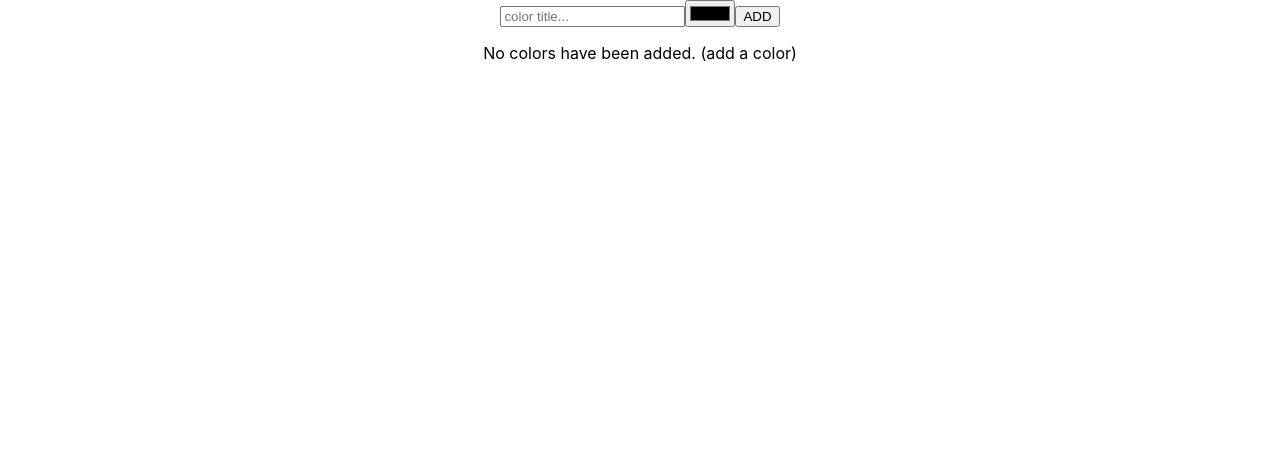
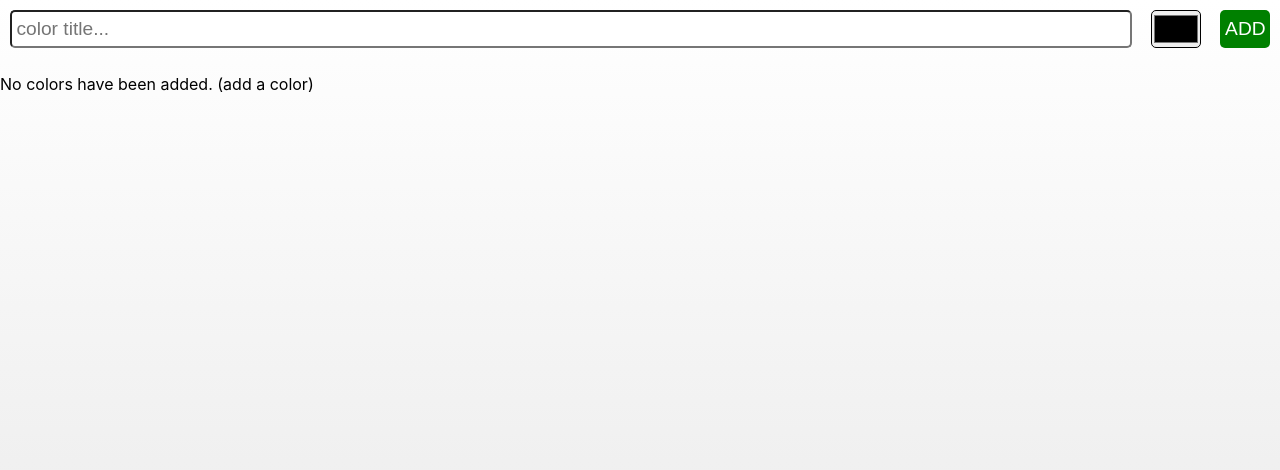
Before and after one commit to tyrelhooker/color_organizer, a React (Create React App) app: page / in a window 1280 px wide. Shown: the top 470 px of the page. Built offline with nearby package versions, Linux system fonts and the light colour scheme.

Commit message:
Convert stylesheets from css to scss

```diff
--- a/package.json
+++ b/package.json
@@ -6,6 +6,7 @@
     "@testing-library/jest-dom": "^4.2.4",
     "@testing-library/react": "^9.5.0",
     "@testing-library/user-event": "^7.2.1",
+    "node-sass": "^4.14.1",
     "react": "^16.13.1",
     "react-dom": "^16.13.1",
     "react-scripts": "3.4.1",
--- a/src/App.js
+++ b/src/App.js
@@ -1,7 +1,7 @@
 import React, { useState, useEffect } from 'react';
 import { v4 } from 'uuid';
 import logo from './logo.svg';
-import './App.css';
+import './stylesheets/App.scss';
 import AddColorForm from './components/AddColorForm';
 import StarRating from './components/StarRating';
 import ColorList from './components/ColorList';
--- a/src/components/AddColorForm.js
+++ b/src/components/AddColorForm.js
@@ -1,5 +1,6 @@
 import React, { useRef } from 'react';
 import PropTypes from 'prop-types';
+import '../stylesheets/AddColorForm.scss';
 
 const AddColorForm = ({ onNewColor = f => f }) => {
   const titleInput = useRef();
@@ -14,7 +15,7 @@ const AddColorForm = ({ onNewColor = f => f }) => {
   };
 
   return (
-    <form onSubmit={submit}>
+    <form className='add-color' onSubmit={submit}>
       <input
         ref={titleInput}
         type='text'
--- a/src/components/Color.js
+++ b/src/components/Color.js
@@ -1,5 +1,6 @@
 import React from 'react';
 import StarRating from './StarRating';
+import '../stylesheets/Color.scss'
 
 const Color = ({
   title,
@@ -12,7 +13,7 @@ const Color = ({
     <section className='color'>
       <h2>{title}</h2>
       <button onClick={onRemove}>X</button>
-      <div className='color' style={{ backgroundColor: color }}></div>
+      <div className='color' style={{ backgroundColor: color, color: 'white' }}>{color}</div>
       <div>
         <StarRating starsSelected={rating} onRate={onRate} />
       </div>
--- a/src/components/ColorList.js
+++ b/src/components/ColorList.js
@@ -1,5 +1,6 @@
 import React from 'react';
 import Color from './Color';
+import '../stylesheets/ColorList.scss';
 
 const ColorList = ({ colors = [], onRemove = f => f, onRate = f => f }) => {
   return (
--- a/src/components/Star.js
+++ b/src/components/Star.js
@@ -1,5 +1,6 @@
 import React from 'react';
 import PropTypes from 'prop-types';
+import '../stylesheets/Star.scss';
 
 const Star = ({ selected = false, onClick = f => f }) => (
   <div className={selected ? 'star selected' : 'star'} onClick={onClick}></div>
--- /dev/null
+++ b/src/stylesheets/AddColorForm.scss
@@ -0,0 +1,29 @@
+@import "globals";
+
+form.add-color {
+  width: 100%;
+  display: flex;
+
+  >:first-child {
+    flex-grow: 1;
+  }
+
+  input, button {
+    margin: .5em;
+    padding: .25em;
+    font-size: 1.2em;
+    border-radius: 5px;
+  }
+
+  input[type="color"] {
+    padding: 0;
+    height: +2em;
+  }
+
+  button {
+    background-color: green;
+    color: white;
+    border: none;
+  }
+
+}
--- /dev/null
+++ b/src/stylesheets/App.scss
@@ -0,0 +1,26 @@
+@import "globals";
+
+html, body, div#react-container {
+  min-height: 100%;
+}
+
+h1 {
+  @include clear;
+}
+
+body {
+
+  @include clear;
+  @include fade-bg($light, $light-grey);
+
+  div.app {
+    display: flex;
+    flex-direction: column;
+    height: 100%;
+  }
+
+}
+
+input {
+  outline: none;
+}
--- /dev/null
+++ b/src/stylesheets/Color.scss
@@ -0,0 +1,69 @@
+@import "globals";
+
+section.color {
+  @include shadow;
+  border: 2px solid $light-grey;
+  border-bottom-color: darken($light-grey, 40%);
+  border-right-color: darken($light-grey, 40%);
+  margin: 1em;
+  padding: 0;
+  flex-basis: 100%;
+  display: flex;
+  flex-wrap: wrap;
+  position: relative;
+
+  @media screen and (min-width: $break-sm) {
+    flex-basis: calc(50% - 2em - 4px);
+  }
+
+  @media screen and (min-width: $break-md) {
+    flex-basis: calc(33.33333% - 2em - 4px);
+  }
+
+  @media screen and (min-width: $break-lg) {
+    flex-basis: calc(25% - 2em - 4px);
+  }
+
+  @media screen and (min-width: $break-xl) {
+    flex-basis: calc(16.66666% - 2em - 4px);
+  }
+
+  h1 {
+    font-family: Verdana, sans-serif;
+    text-align: center;
+    padding: .5em;
+    flex-basis: calc(100% - 1em);
+  }
+
+  button {
+    position: absolute;
+    top: .5em;
+    right: .5em;
+    flex-basis: calc(12% - 1em);
+    text-align: right;
+    @include fade-bg($light, $light-grey);
+    padding: .75em;
+    border-radius: .5px;
+  }
+
+  > div:last-child {
+    display: flex;
+    justify-content: center;
+    width: 100%;
+    margin-top: .5em;
+  }
+
+  div.color {
+    height: 100px;
+    flex-basis: 100%;
+  }
+
+  div.time-ago {
+    position: absolute;
+    bottom: .5em;
+    right: .5em;
+    font-family: monospace;
+    color: darken($light-grey, 40%);
+  }
+
+}
--- /dev/null
+++ b/src/stylesheets/ColorList.scss
@@ -0,0 +1,10 @@
+@import "globals";
+
+div.color-list {
+  flex-grow: 1;
+  display: flex;
+  flex-wrap: wrap;
+  text-align: center;
+
+  overflow: scroll;
+}
--- /dev/null
+++ b/src/stylesheets/Star.scss
@@ -0,0 +1,16 @@
+@import "globals";
+
+div.star {
+  cursor: pointer;
+  height: 25px;
+  width: 25px;
+  margin: 2px;
+  float: left;
+  background-color: darken($light-grey, 40%);
+  clip-path: polygon(50% 0%, 63% 38%, 100% 38%, 69% 59%, 82% 100%, 50% 75%, 18% 100%, 31% 59%, 0% 38%, 37% 38%);
+
+  &.selected {
+    background-color: red;
+  }
+
+}
--- /dev/null
+++ b/src/stylesheets/globals.scss
@@ -0,0 +1,23 @@
+$light: rgba(255, 255, 255, 1);
+$light-grey: rgba(229, 229, 229, 1);
+$red: #900;
+$font-heading: Veranda, sans-serif;
+
+$break-sm: 700px;
+$break-md: 1100px;
+$break-lg: 1600px;
+$break-xl: 2000px;
+
+@mixin shadow {
+  box-shadow: 3px, 3px, 8px, 1px darken($light-grey, 20%);
+}
+
+@mixin fade-bg($from, $to) {
+  background: $from;
+  background: linear-gradient(to bottom, $from 0%, $to 100%);
+}
+
+@mixin clear {
+  margin: 0;
+  padding: 0;
+}
```
Also changed, not shown: 1 other file (tests, documents, lock files or other folders).
